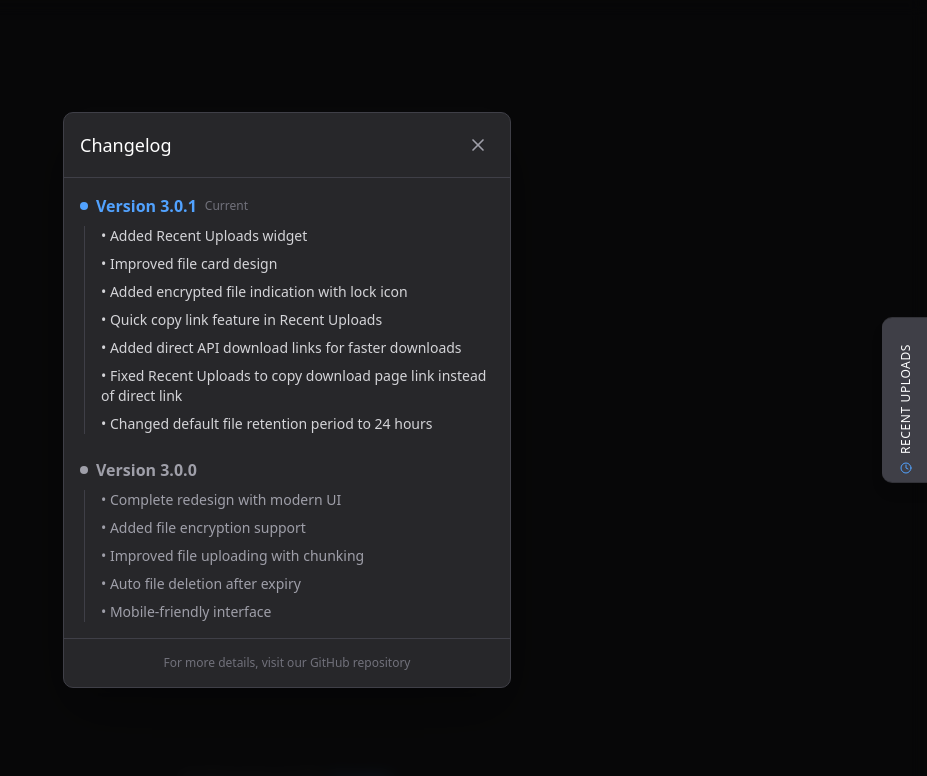
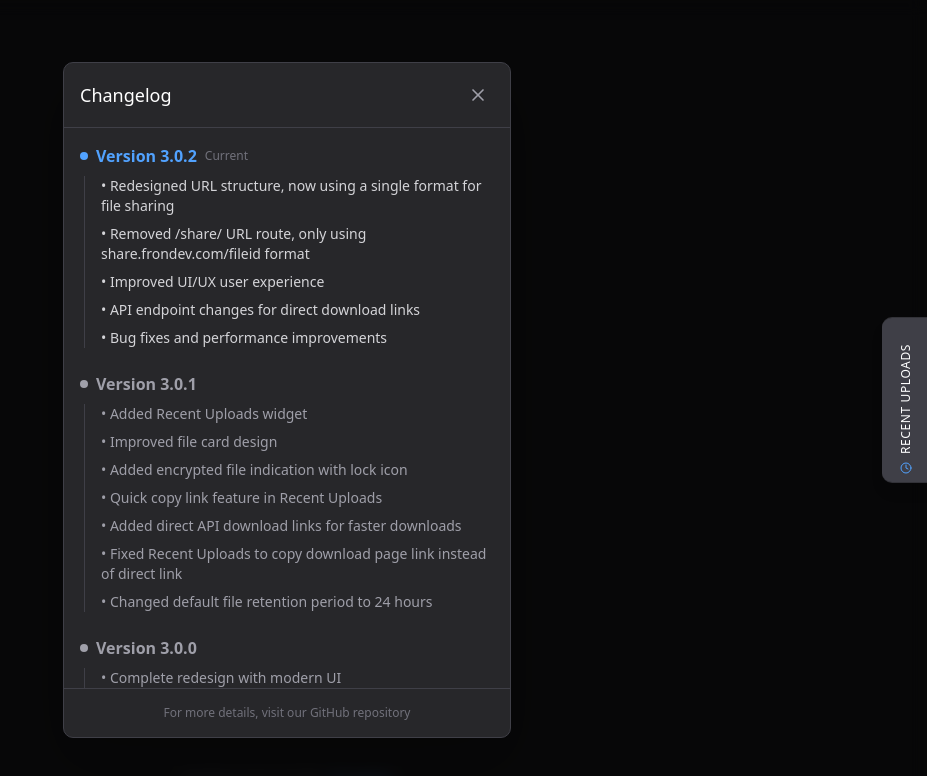
Before and after one commit to mre31/nextshare, a Next.js app: page / in a window 1280 px wide. Both pictures are taken after a click on the button "Changelog". Shown: the top 776 px of the page, without its empty margins (353-1280 px from the left). Built offline with nearby package versions, Linux system fonts and the light colour scheme.

Commit message:
Updated Changelog

```diff
--- a/package.json
+++ b/package.json
@@ -1,6 +1,6 @@
 {
   "name": "nextshare",
-  "version": "3.0.0",
+  "version": "3.0.2",
   "private": true,
   "scripts": {
     "dev": "next dev -p 5010",
--- a/src/app/page.tsx
+++ b/src/app/page.tsx
@@ -27,7 +27,7 @@ export default function Home() {
       <footer className="py-3 px-6">
         <div className="container mx-auto text-center text-zinc-500 text-xs">
           <p>
-            NextShare V3.0.1 &copy; {new Date().getFullYear()}
+            NextShare V3.0.2 &copy; {new Date().getFullYear()}
             <button
               onClick={() => setIsChangelogOpen(true)}
               className="ml-2 text-blue-400 hover:text-blue-300 hover:underline focus:outline-none transition"
--- a/src/components/ChangelogModal.tsx
+++ b/src/components/ChangelogModal.tsx
@@ -30,16 +30,31 @@ const ChangelogModal = ({ isOpen, onClose }: ChangelogModalProps) => {
         {/* Modal content */}
         <div className="p-4 max-h-[70vh] overflow-y-auto">
           <div className="space-y-6">
-            {/* Version 3.0.1 */}
+            {/* Version 3.0.2 */}
             <div className="space-y-2">
               <h4 className="text-blue-400 font-semibold flex items-center">
                 <span className="inline-block w-2 h-2 bg-blue-400 rounded-full mr-2"></span>
-                Version 3.0.1
+                Version 3.0.2
                 <span className="ml-2 text-xs font-normal text-zinc-500">
                   Current
                 </span>
               </h4>
               <div className="pl-4 border-l border-zinc-700 ml-1 text-sm space-y-2 text-zinc-300">
+                <p>• Redesigned URL structure, now using a single format for file sharing</p>
+                <p>• Removed /share/ URL route, only using share.frondev.com/fileid format</p>
+                <p>• Improved UI/UX user experience</p>
+                <p>• API endpoint changes for direct download links</p>
+                <p>• Bug fixes and performance improvements</p>
+              </div>
+            </div>
+
+            {/* Version 3.0.1 */}
+            <div className="space-y-2">
+              <h4 className="text-zinc-400 font-semibold flex items-center">
+                <span className="inline-block w-2 h-2 bg-zinc-400 rounded-full mr-2"></span>
+                Version 3.0.1
+              </h4>
+              <div className="pl-4 border-l border-zinc-700 ml-1 text-sm space-y-2 text-zinc-400">
                 <p>• Added Recent Uploads widget</p>
                 <p>• Improved file card design</p>
                 <p>• Added encrypted file indication with lock icon</p>
--- a/src/components/FileUploadForm.tsx
+++ b/src/components/FileUploadForm.tsx
@@ -543,7 +543,7 @@ const FileUploadForm = () => {
               <div className="w-32 flex justify-end">
                 <Select
                   value={duration}
-                  onValueChange={(value) => setDuration(value)}
+                  onValueChange={(value: string) => setDuration(value)}
                   disabled={uploading}
                 >
                   <SelectTrigger id="duration" className="bg-zinc-700 border-zinc-600 text-zinc-200 w-32">
```
